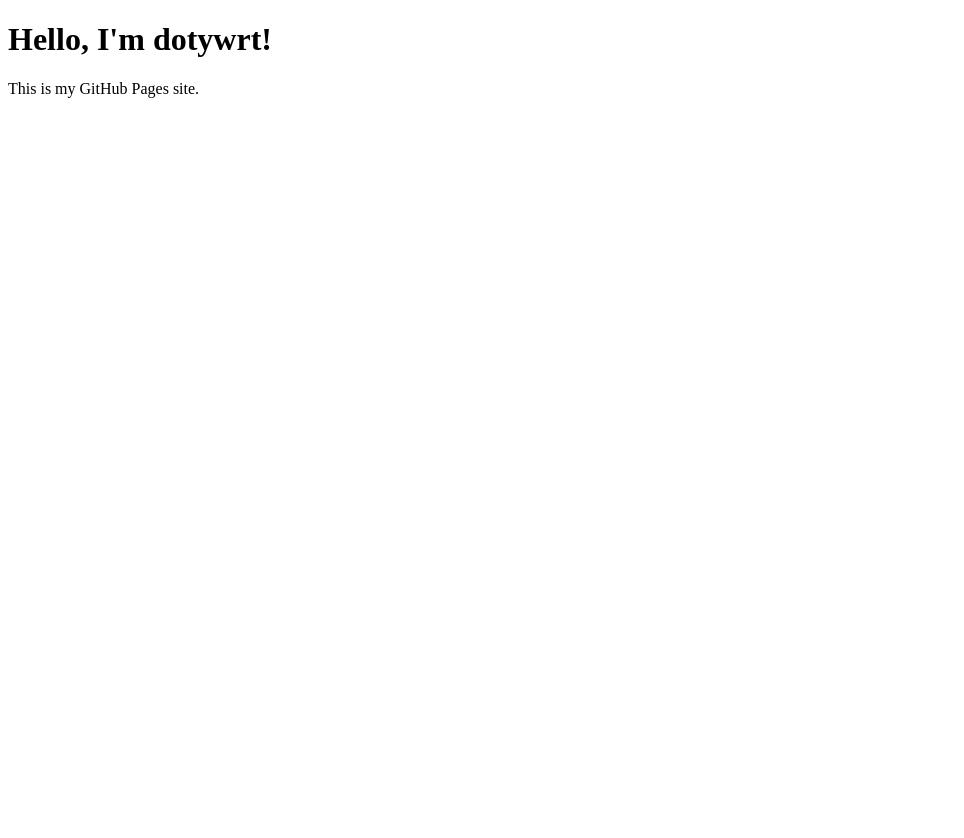
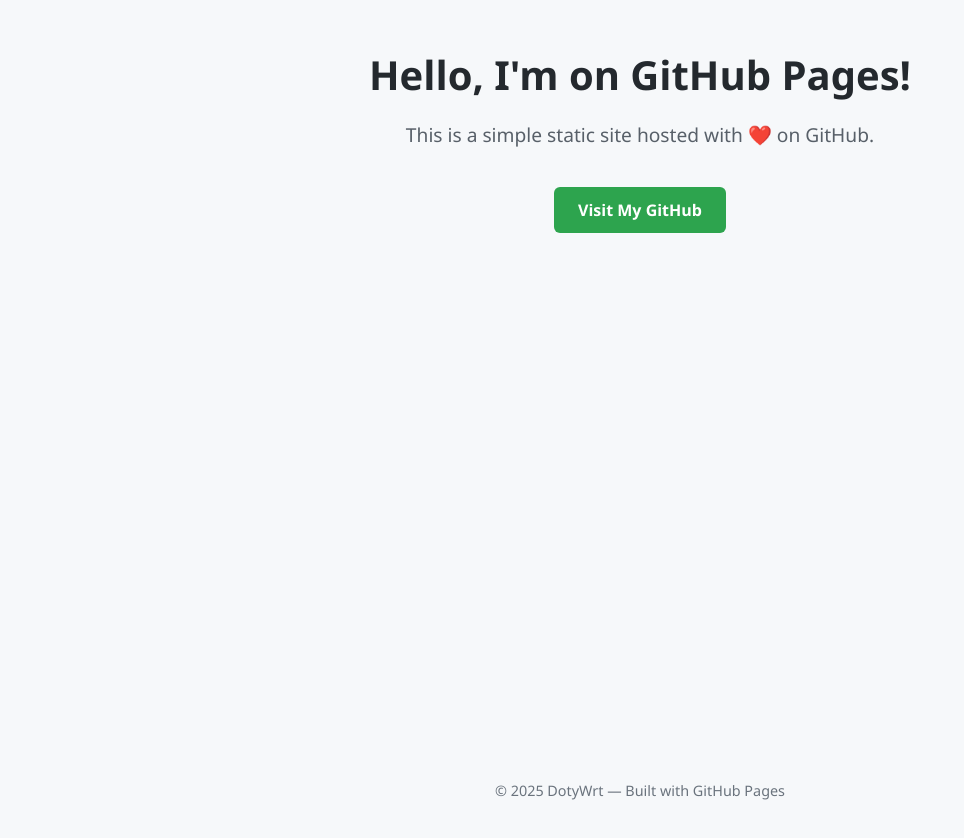
Before and after one commit to dotywrt/dotywrt.github.io, a plain HTML site: page index.html in a window 1280 px wide. Shown: the whole page, without its empty margins (0-964 px from the left). Before the commit the page ends 800 px from the top, so only its background shows below. Drawn offline with Linux system fonts and the light colour scheme.

Commit message:
Update index.html

```diff
--- a/index.html
+++ b/index.html
@@ -1,11 +1,72 @@
-<!-- index.html -->
 <!DOCTYPE html>
-<html>
+<html lang="en">
 <head>
-  <title>Welcome to My Site</title>
+  <meta charset="UTF-8" />
+  <meta name="viewport" content="width=device-width, initial-scale=1.0"/>
+  <title>Welcome to My GitHub Page</title>
+  <style>
+    body {
+      margin: 0;
+      font-family: "Segoe UI", Tahoma, Geneva, Verdana, sans-serif;
+      background-color: #f6f8fa;
+      color: #24292e;
+      display: flex;
+      flex-direction: column;
+      align-items: center;
+      justify-content: center;
+      min-height: 100vh;
+      padding: 20px;
+    }
+
+    header {
+      text-align: center;
+      margin-bottom: 2rem;
+    }
+
+    header h1 {
+      font-size: 2.5rem;
+      margin-bottom: 0.5rem;
+    }
+
+    header p {
+      font-size: 1.2rem;
+      color: #586069;
+    }
+
+    a.button {
+      display: inline-block;
+      margin-top: 20px;
+      padding: 12px 24px;
+      background-color: #2da44e;
+      color: white;
+      text-decoration: none;
+      border-radius: 6px;
+      font-weight: bold;
+      transition: background-color 0.2s ease;
+    }
+
+    a.button:hover {
+      background-color: #218639;
+    }
+
+    footer {
+      margin-top: auto;
+      padding: 20px;
+      font-size: 0.9rem;
+      color: #6a737d;
+      text-align: center;
+    }
+  </style>
 </head>
 <body>
-  <h1>Hello, I'm dotywrt!</h1>
-  <p>This is my GitHub Pages site.</p>
+  <header>
+    <h1>Hello, I'm on GitHub Pages!</h1>
+    <p>This is a simple static site hosted with ❤️ on GitHub.</p>
+    <a href="https://github.com/dotywrt" class="button">Visit My GitHub</a>
+  </header>
+
+  <footer>
+    &copy; 2025 DotyWrt — Built with GitHub Pages
+  </footer>
 </body>
 </html>
```
